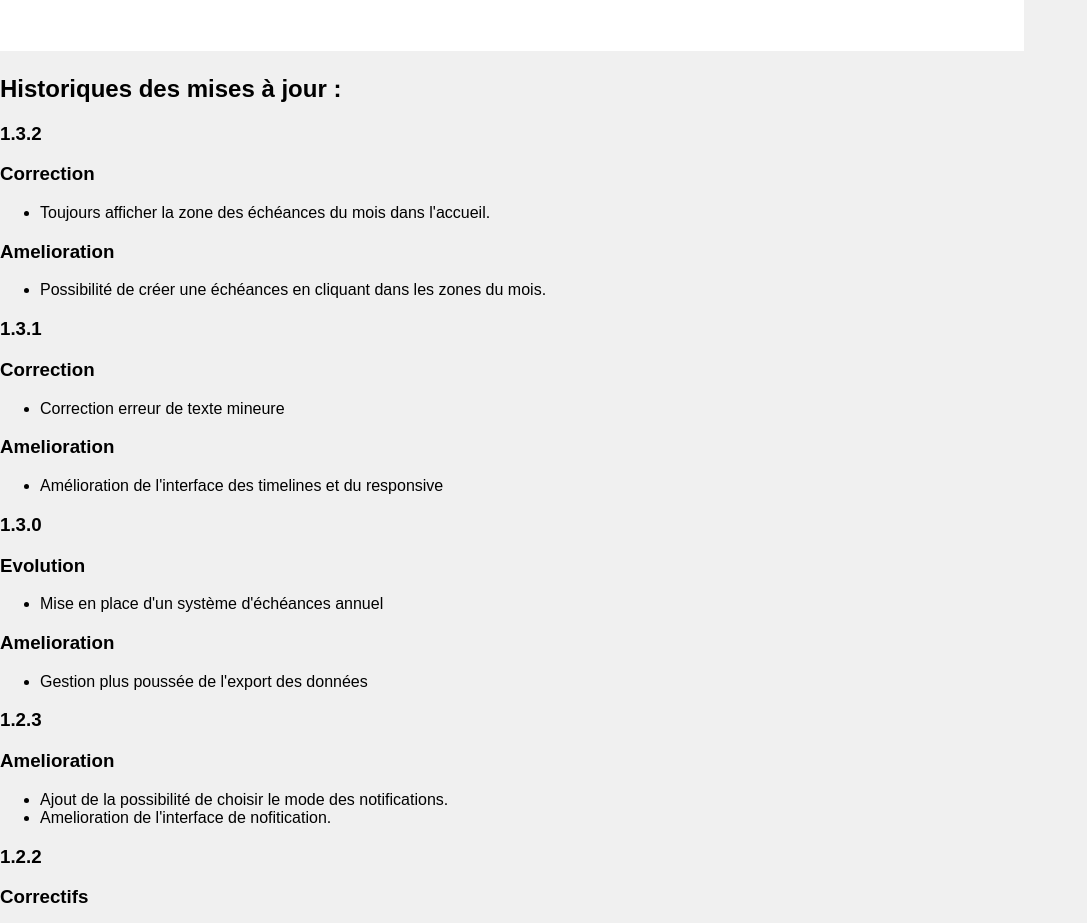
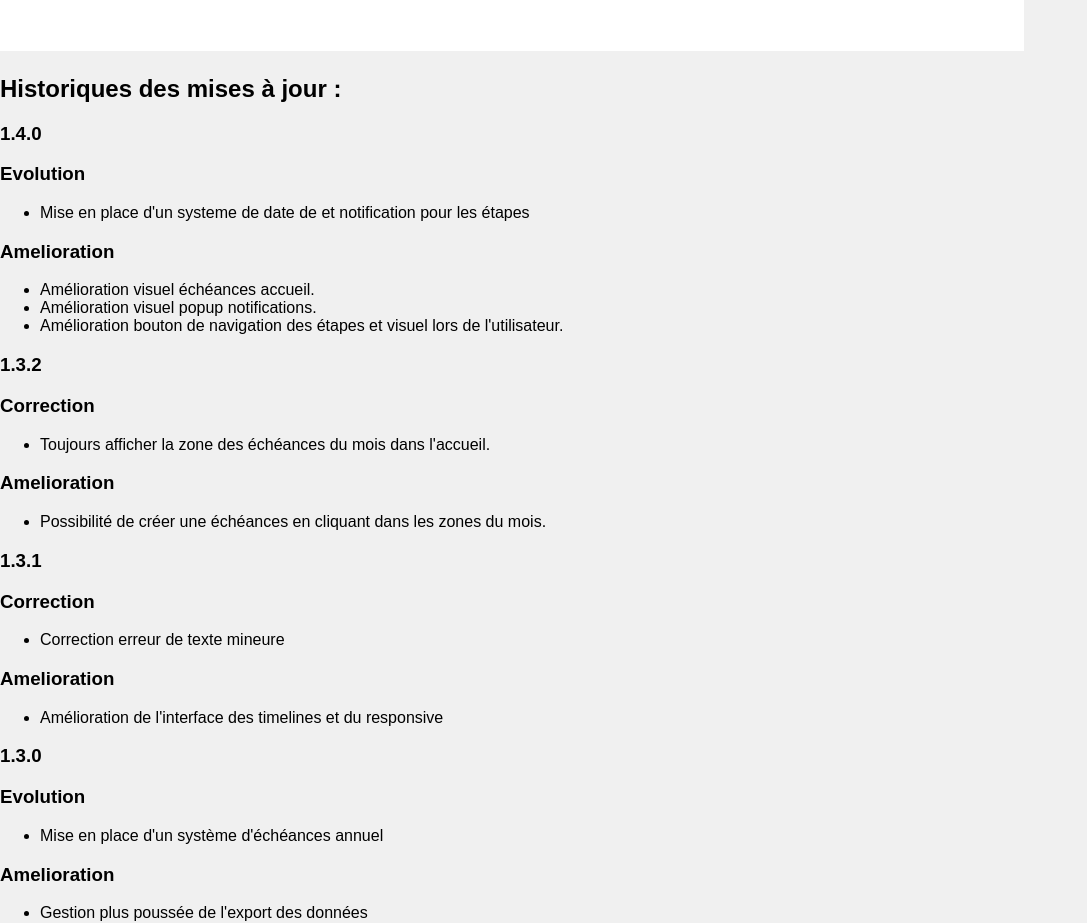
Before and after one commit to EmmTarSoftware/Mind2Task-Info, a plain HTML site: page actualite.html in a window 1280 px wide. Shown: the part 885-1808 px from the top of the page, without its empty margins (0-1087 px from the left). Drawn offline with Linux system fonts and the light colour scheme.

Commit message:
20240929-1211

```diff
--- a/actualite.html
+++ b/actualite.html
@@ -35,6 +35,23 @@
 
     <h2>Historiques des mises à jour :</h2>
 
+
+    <!-- 1.4.0 -->
+    <h3>1.4.0</h3>
+    <h3>Evolution</h3>
+    <ul>
+        <li>Mise en place d'un systeme de date de et notification pour les étapes</li>
+    </ul>
+    <h3>Amelioration</h3>
+    <ul>
+        <li>Amélioration visuel échéances accueil.</li>
+        <li>Amélioration visuel popup notifications.</li>
+        <li>Amélioration bouton de navigation des étapes et visuel lors de l'utilisateur.</li>
+    </ul>
+
+
+
+    <!-- 1.3.0 -->
     <h3>1.3.2</h3>
     <h3>Correction</h3>
     <ul>
```
